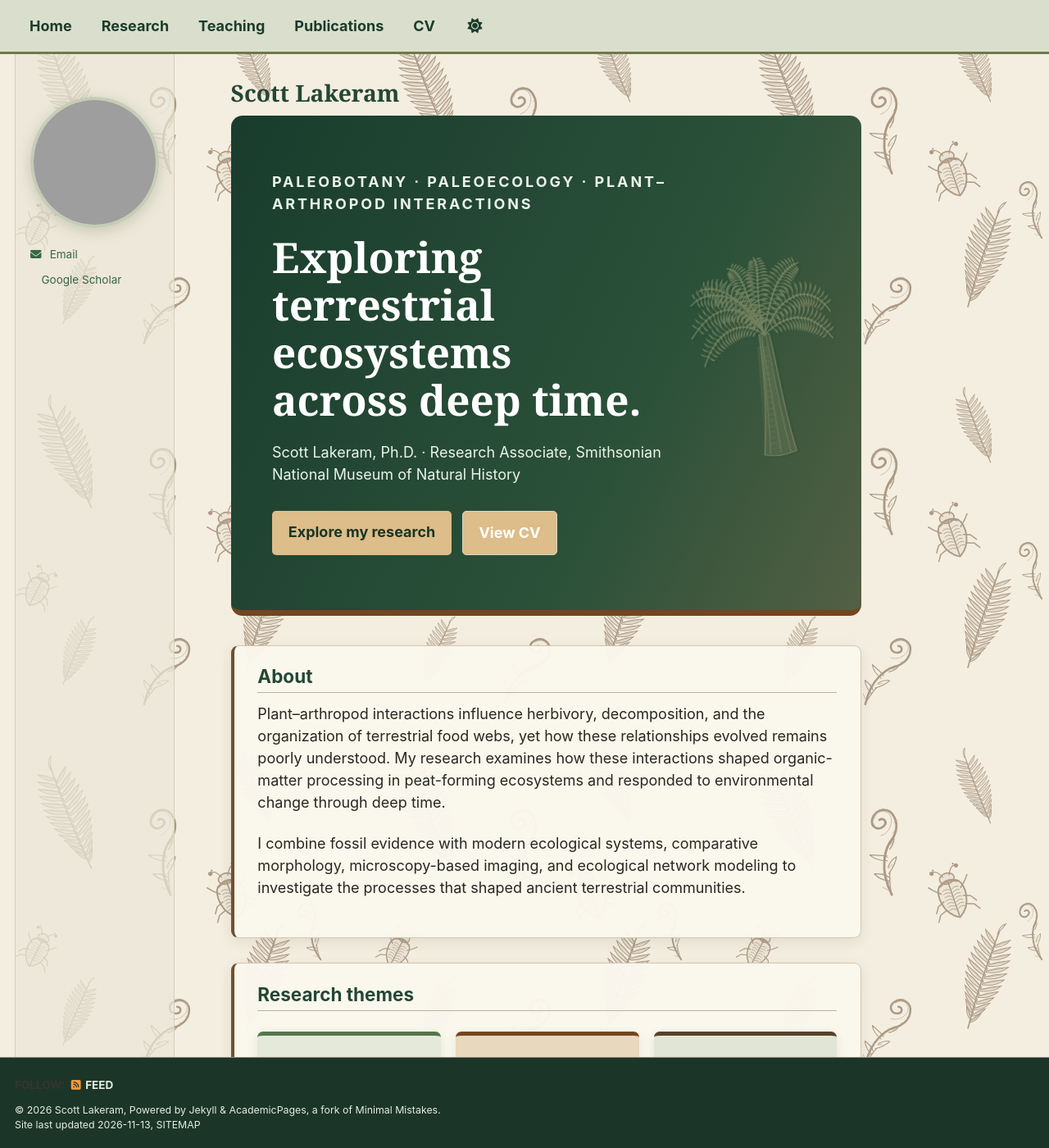
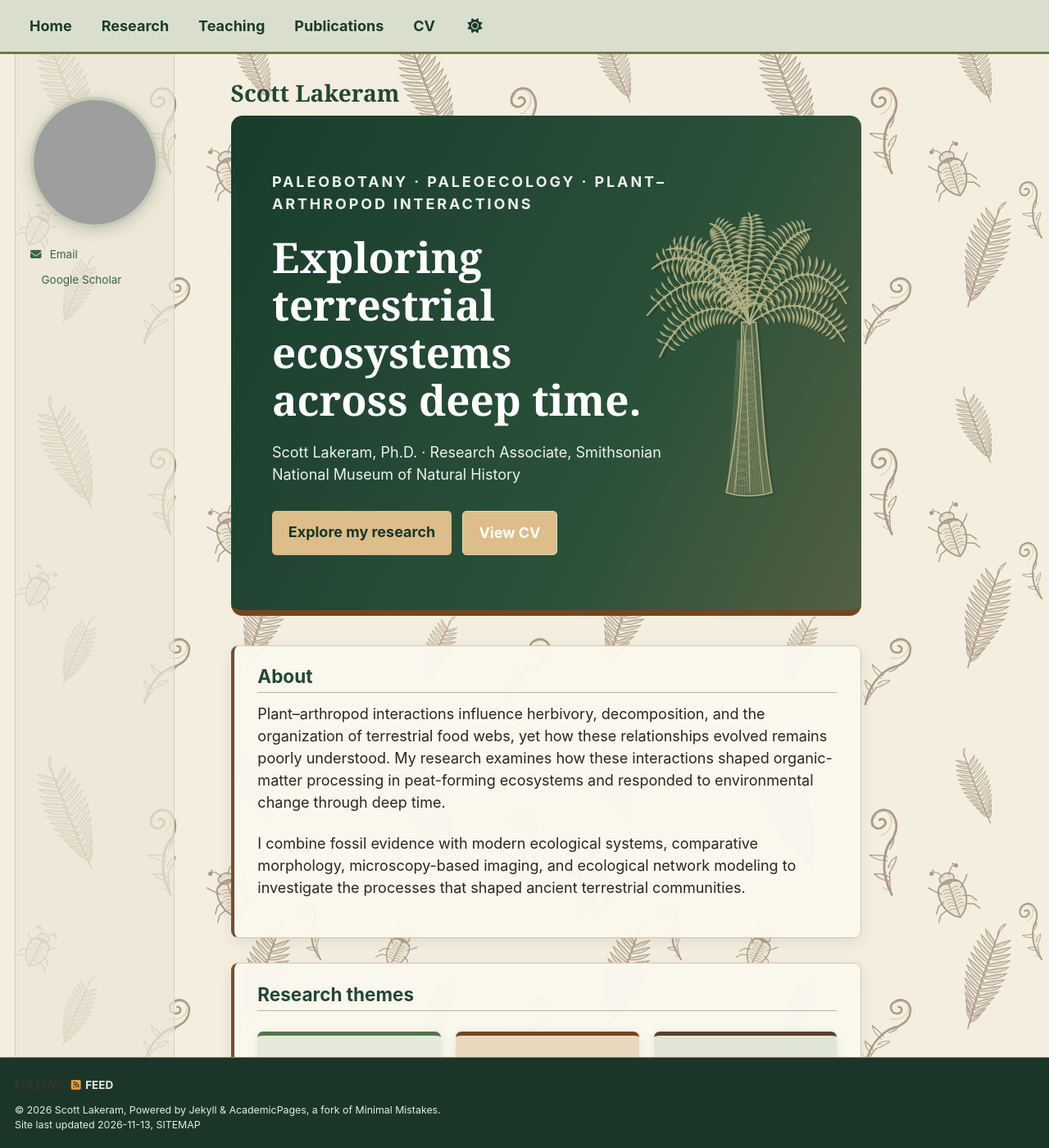
Before and after one commit to slakeram/slakeram.github.io, a Jekyll site: the page built from _pages/about.md, in a window 1280 px wide and 1400 px high. Shown: the whole window at 82% size. Built offline with Jekyll 4.4.1, drawn with Linux system fonts in a browser that asks for light colours; a script bundle is joined from its source files by our own code; a style sheet for code colours, icons or effects is not loaded; grey boxes are pictures that could not be loaded.

Commit message:
Center enlarge and increase contrast of homepage Psaronius illustration

```diff
--- a/assets/css/botanical.css
+++ b/assets/css/botanical.css
@@ -133,13 +133,13 @@ body { background:var(--cream); color:var(--ink); }
 /* Hand-carved-style fern silhouette, positioned in the hero's empty right margin. */
 .botanical-fern-print {
   position:absolute;
-  right:1.3rem;
+  right:0.5rem;
   top:50%;
-  transform:translateY(-50%) rotate(-8deg);
-  width:clamp(145px,24%,285px);
-  height:95%;
-  color:#c4c99a;
-  opacity:.38;
+  transform:translateY(-50%);
+  width:clamp(190px,34%,345px);
+  height:94%;
+  color:#dfd19d;
+  opacity:.76;
   z-index:1;
   pointer-events:none;
   filter:drop-shadow(3px 2px 0 rgba(9,24,16,.25));
@@ -147,7 +147,7 @@ body { background:var(--cream); color:var(--ink); }
 .botanical-fern-print svg, .botanical-fern-print img {display:block;width:100%;height:100%;object-fit:contain;}
 @media(max-width:760px){
   .botanical-hero {padding-right:1.3rem;}
-  .botanical-fern-print {right:-2rem;width:50%;opacity:.12;}
+  .botanical-fern-print {right:-1rem;width:50%;opacity:.22;}
 }
 
 /* Deeper walnut-brown accents for stronger contrast on pale surfaces. */
```
